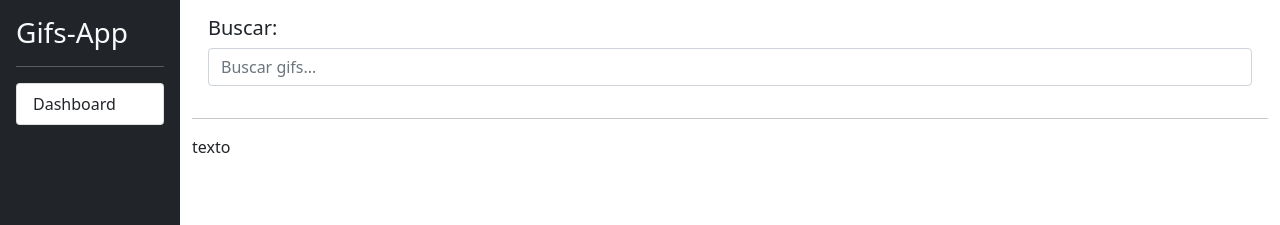
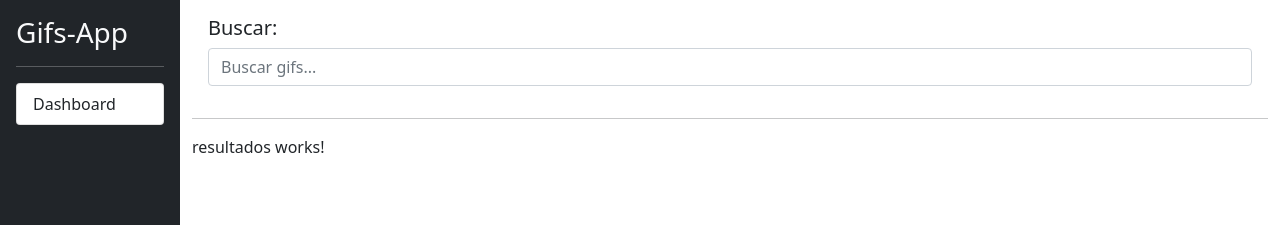
Before and after one commit to Jonathanmzd/AppGifs-angular, an Angular app: page / in a window 1280 px wide. Shown: the top 225 px of the page. Built offline with nearby package versions, Linux system fonts and the light colour scheme.

Commit message:
78. GifsModule y sus componentes

```diff
--- a/src/app/app.component.html
+++ b/src/app/app.component.html
@@ -3,17 +3,6 @@
     <app-sidebar></app-sidebar>
     <!-- end sidebar -->
     <div class="container">
-        <div class="row p-3">
-            <div class="col">
-                <h5>Buscar:</h5>
-                <input type="text" class="form-control" placeholder="Buscar gifs...">
-            </div>
-        </div>
-        <hr>
-        <div class="row">
-            <div class="col">
-                texto
-            </div>
-        </div>
+        <app-gifs-page></app-gifs-page>
     </div>
 </div>
--- a/src/app/app.module.ts
+++ b/src/app/app.module.ts
@@ -2,6 +2,7 @@
 import { BrowserModule } from '@angular/platform-browser';
 
 import { AppComponent } from './app.component';
+import { GifsModule } from './gifs/gifs.module';
 import { SharedModule } from './shared/shared.module';
 
 @NgModule({
@@ -10,7 +11,8 @@
   ],
   imports: [
     BrowserModule,
-    SharedModule
+    SharedModule,
+    GifsModule
   ],
   providers: [],
   bootstrap: [AppComponent]
--- /dev/null
+++ b/src/app/gifs/busqueda/busqueda.component.html
@@ -0,0 +1,2 @@
+<h5>Buscar:</h5>
+<input type="text" class="form-control" placeholder="Buscar gifs...">
--- /dev/null
+++ b/src/app/gifs/busqueda/busqueda.component.ts
@@ -0,0 +1,16 @@
+import { Component, OnInit } from '@angular/core';
+
+@Component({
+  selector: 'app-busqueda',
+  templateUrl: './busqueda.component.html',
+  styles: [
+  ]
+})
+export class BusquedaComponent implements OnInit {
+
+  constructor() { }
+
+  ngOnInit(): void {
+  }
+
+}
--- /dev/null
+++ b/src/app/gifs/gifs-page/gifs-page.component.html
@@ -0,0 +1,11 @@
+<div class="row p-3">
+    <div class="col">
+        <app-busqueda></app-busqueda>
+    </div>
+</div>
+<hr>
+<div class="row">
+    <div class="col">
+        <app-resultados></app-resultados>
+    </div>
+</div>
--- /dev/null
+++ b/src/app/gifs/gifs-page/gifs-page.component.ts
@@ -0,0 +1,14 @@
+import { Component, OnInit } from '@angular/core';
+
+@Component({
+  selector: 'app-gifs-page',
+  templateUrl: './gifs-page.component.html'
+})
+export class GifsPageComponent implements OnInit {
+
+  constructor() { }
+
+  ngOnInit(): void {
+  }
+
+}
--- /dev/null
+++ b/src/app/gifs/resultados/resultados.component.html
@@ -0,0 +1 @@
+<p>resultados works!</p>
--- /dev/null
+++ b/src/app/gifs/resultados/resultados.component.ts
@@ -0,0 +1,16 @@
+import { Component, OnInit } from '@angular/core';
+
+@Component({
+  selector: 'app-resultados',
+  templateUrl: './resultados.component.html',
+  styles: [
+  ]
+})
+export class ResultadosComponent implements OnInit {
+
+  constructor() { }
+
+  ngOnInit(): void {
+  }
+
+}
```
Also changed, not shown: src/app/gifs/gifs.module.ts (added, +22 -0 lines).
